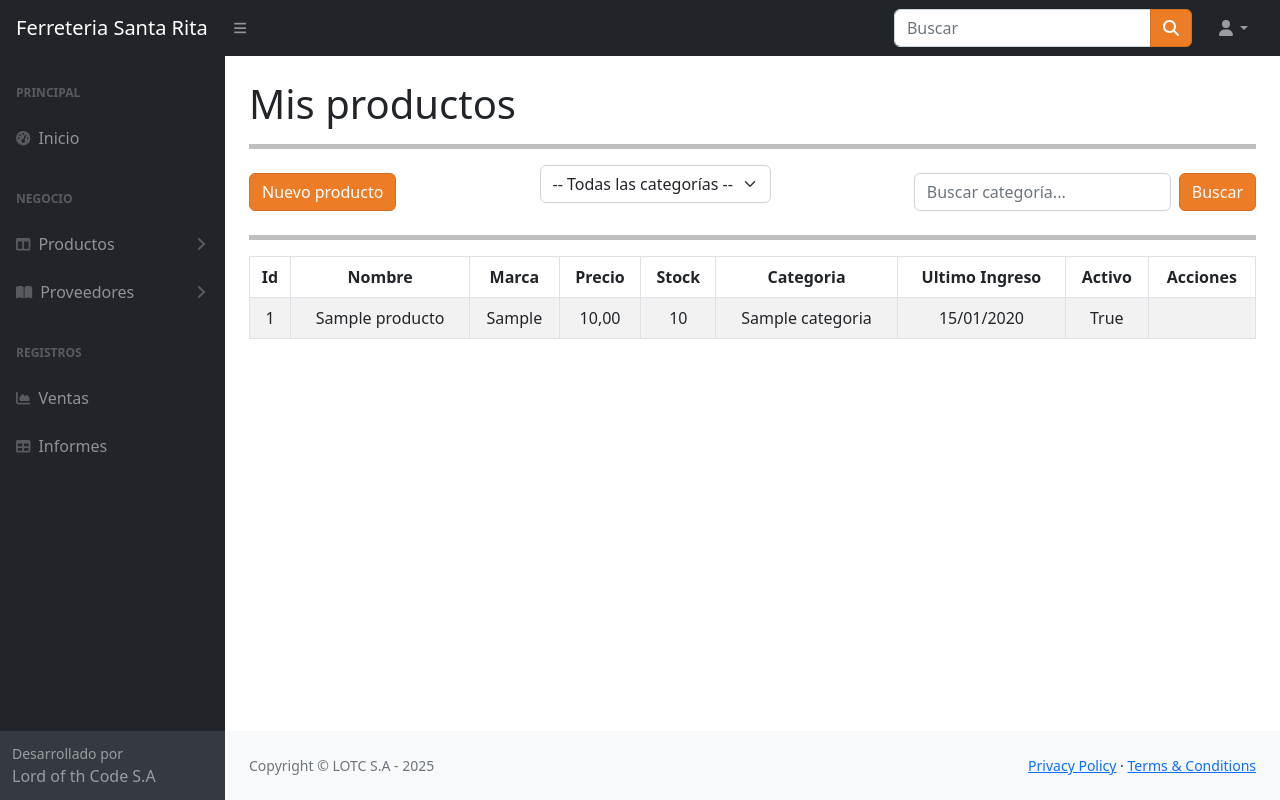
After one commit to RamiroCordoba/PF-ISI-CTT, a Django app: page /productos/productos/misproductos in a window 1280 px wide. The commit adds this page. Run offline with Django 5.2, Linux system fonts and the light colour scheme; tables that the repository leaves empty hold one stand-in row (values such as "Sample post"); some libraries are stand-ins or nearby versions.

Commit message:
CRUD de productos y mejoras esteticas en general

```diff
--- a/dashboard/templates/dashboard/principal.html
+++ b/dashboard/templates/dashboard/principal.html
@@ -110,10 +110,10 @@
                 data-bs-parent="#sidenavAccordion"
               >
                 <nav class="sb-sidenav-menu-nested nav">
-                  <a class="nav-link" href="layout-static.html"
+                  <a class="nav-link" href="{% url 'misproductos' %}"
                     >Lista de productos</a
                   >
-                  <a class="nav-link" href="layout-sidenav-light.html"
+                  <a class="nav-link" href="{% url 'nuevo_producto' %}"
                     >Ingresar nuevo producto</a
                   >
                   <a class="nav-link" href="{% url 'categorias'%}"
--- a/home/templates/home/registro.html
+++ b/home/templates/home/registro.html
@@ -38,6 +38,8 @@ input, select, textarea {
     <div class="row justify-content-center">
       <div class="col-md-8">
         <div class="bg-color-personalizado p- contenedor-bordes-redondos">
+          <h1 class="fst-italic lh-1 mb-4">Ferreteria Santa Rita</h1>
+          <br>
           <h3 class="fst-italic lh-1 mb-9 text-center">Ingrese los datos del usuario nuevo</h3>
           <hr>
           <form action="" method="post" enctype="multipart/form-data">
--- a/productos/models.py
+++ b/productos/models.py
@@ -18,6 +18,7 @@ class Producto(models.Model):
   precio = models.DecimalField(max_digits=10, decimal_places=2)
   stock = models.PositiveIntegerField(default=0)
   stock_maximo = models.PositiveIntegerField(null=True, blank=True)
+  stock_minimo = models.PositiveIntegerField(null=True, blank=True)
   categoria = models.ForeignKey('Categoria', on_delete=models.PROTECT, related_name='productos')
   marca = models.CharField(max_length=50, blank=True, null=True)
   fecha_registro = models.DateTimeField(auto_now_add=True)
--- a/productos/templates/categorias/categoria_list.html
+++ b/productos/templates/categorias/categoria_list.html
@@ -44,10 +44,10 @@
         <td>{{c.descripcion}}</td>
         <td>
           {% if request.user.is_staff %}
-              <a href="{% url 'editar_categoria' c.id %}" class="btn btn-success mt-2" style="--bs-btn-padding-y: .25rem; --bs-btn-padding-x: .5rem; --bs-btn-font-size: .75rem;">
+              <a href="{% url 'editar_categoria' c.id %}" class="btn btn-outline-success mt-2" style="--bs-btn-padding-y: .25rem; --bs-btn-padding-x: .5rem; --bs-btn-font-size: .75rem;">
                   <i class="fa fa-edit fa-sm" title="Editar"></i>
               </a>
-              <a href="{% url 'eliminar_categoria' c.id %}" class="btn btn-danger mt-2" style="--bs-btn-padding-y: .25rem; --bs-btn-padding-x: .5rem; --bs-btn-font-size: .75rem;">
+              <a href="{% url 'eliminar_categoria' c.id %}" class="btn btn-outline-danger mt-2" style="--bs-btn-padding-y: .25rem; --bs-btn-padding-x: .5rem; --bs-btn-font-size: .75rem;">
                   <i class="fa fa-trash fa-sm" title="Eliminar"></i>
               </a>
             {% endif %}
--- /dev/null
+++ b/productos/templates/productos/producto_list.html
@@ -0,0 +1,83 @@
+{% extends 'dashboard/principal.html' %} {% block Contenido %}
+<div class="container-fluid px-4">
+  <h1 class="mt-4">Mis productos</h1>
+  <hr style="height: 5px; background-color: black; border: none" />
+  <!-- Fila de funciones generales -->
+  <div class="d-flex justify-content-between align-items-center mb-3">
+    <div>
+      <a href="{% url 'nuevo_producto' %}" class="btn btn-primary">
+        Nuevo producto
+      </a>
+    <!-- Buscador y quitar filtro -->
+    </div>
+    <div>
+      <form method="get" id="filtro_categoria_form" class="mb-3">
+        <select name="categoria" class="form-select" onchange="document.getElementById('filtro_categoria_form').submit()">
+          <option value="">-- Todas las categorías --</option>
+          {% for cat in categorias %}
+            <option value="{{ cat.id }}" {% if request.GET.categoria == cat.id|stringformat:"s" %}selected{% endif %}>{{ cat.nombre }}</option>
+          {% endfor %}
+        </select>
+      </form>
+    </div>
+    <div class="d-flex align-items-center">
+      {% if request.GET.buscar %}
+        <a href="{% url 'misproductos' %}" class="btn btn-outline-secondary me-2" title="Quitar filtro">
+          <i class="fa fa-times"></i>
+        </a>
+      {% endif %}
+
+      <form method="get" class="d-flex">
+        <input type="text" name="buscar" class="form-control me-2" placeholder="Buscar categoría..." value="{{ request.GET.buscar }}">
+        <button class="btn btn-primary" type="submit">Buscar</button>
+      </form>
+    </div>
+    <!-- Fin de buscador y quitar filtro -->
+
+  </div>
+   <!-- Fin de fila de funciones generales -->
+  <hr style="height: 5px; background-color: black; border: none" />
+  <table class="table table-striped table-bordered text-center">
+    <thead>
+      <tr>
+        <th class="text-center">Id</th>
+        <th class="text-center">Nombre</th>
+        <th class="text-center">Marca</th>
+        <th class="text-center">Precio</th>
+        <th class="text-center">Stock</th>
+        <th class="text-center">Categoria</th>
+        <th class="text-center">Ultimo Ingreso</th>
+        <th class="text-center">Activo</th>
+        <th class="text-center">Acciones</th>
+      </tr>
+    <thead>
+    <tbody>
+      {% for p in productos %}
+      <tr>
+        <td class="text-center">{{p.id}}</td>
+        <td>{{p.nombre}}</td>
+        <td class="text-center">{{p.marca}}</td>
+        <td class="text-center">{{p.precio}}</td>
+        <td class="text-center">{{p.stock}}</td>
+        <td class="text-center">{{p.categoria}}</td>
+        <td class="text-center">{{ p.fecha_ultimo_ingreso|date:"d/m/Y" }}</td>
+        <td class="text-center">{{p.activo}}</td>
+        <td class="text-center">
+          {% if request.user.is_staff %}
+              <a href="{% url 'editar_producto' p.id %}" class="btn btn-outline-success mt-2" style="--bs-btn-padding-y: .25rem; --bs-btn-padding-x: .5rem; --bs-btn-font-size: .75rem;">
+                  <i class="fa fa-edit fa-sm" title="Editar"></i>
+              </a>
+              <a href="{% url 'eliminar_producto' p.id %}" class="btn btn-outline-danger mt-2" style="--bs-btn-padding-y: .25rem; --bs-btn-padding-x: .5rem; --bs-btn-font-size: .75rem;">
+                  <i class="fa fa-trash fa-sm" title="Eliminar"></i>
+              </a>
+              <a href="#" class="btn btn-outline-primary mt-2" style="--bs-btn-padding-y: .25rem; --bs-btn-padding-x: .5rem; --bs-btn-font-size: .75rem;">
+                <i class="fa-solid fa-eye" title="Ver"></i>
+              </a>
+            {% endif %}
+        </td>
+      </tr>
+      {% endfor %}
+    </tbody>
+  </table>
+</div>
+{% endblock Contenido %}
--- a/productos/urls.py
+++ b/productos/urls.py
@@ -3,8 +3,14 @@ from django.urls import path
 from .views import *
 
 urlpatterns = [
+    #__________ Categorias
     path('categorias/', CategoriaList.as_view(), name='categorias'),
     path('categorias/nueva_categoria/', CategoriaCreate.as_view(), name='nueva_categoria'),
     path('categorias/editar_categoria/<int:pk>/', CategoriaUpdate.as_view(), name='editar_categoria'),
     path('categorias/eliminar_categoria/<int:pk>/', CategoriaDelete.as_view(), name='eliminar_categoria'),
+    #__________ Productos
+    path('productos/misproductos', ProductoList.as_view(), name='misproductos'),
+    path('productos/nuevo_producto/', ProductoCreate.as_view(), name='nuevo_producto'),
+    path('productos/editar_producto/<int:pk>/', ProductoUpdate.as_view(), name='editar_producto'),
+    path('productos/eliminar_producto/<int:pk>/', ProductoDelete.as_view(), name='eliminar_producto'),
 ]
--- a/productos/views.py
+++ b/productos/views.py
@@ -35,4 +35,47 @@ class CategoriaDelete(DeleteView):
      model=Categoria
      template_name="categorias/categoria_confirm_delete.html"
      success_url = reverse_lazy("categorias")
-#______ Productos
+
+#______ Productos CRUD
+
+class ProductoList(ListView):
+    model = Producto
+    template_name = "productos/producto_list.html"
+    context_object_name = "productos"
+
+    def get_queryset(self):
+        queryset = super().get_queryset().order_by("id")
+        buscar = self.request.GET.get("buscar")
+        categoria_id = self.request.GET.get("categoria")
+
+        if buscar:
+            queryset = queryset.filter(nombre__icontains=buscar)
+
+        if categoria_id:
+            queryset = queryset.filter(categoria_id=categoria_id)
+
+        return queryset
+
+    def get_context_data(self, **kwargs):
+        context = super().get_context_data(**kwargs)
+        from .models import Categoria
+        context["categorias"] = Categoria.objects.all().order_by("nombre")
+        return context
+
+
+class ProductoCreate(CreateView):
+     model=Producto
+     fields=["nombre","descripcion","precio","stock","stock_maximo","stock_minimo","categoria","marca","fecha_ultimo_ingreso","activo"]
+     template_name="productos/producto_form.html"
+     success_url = reverse_lazy("misproductos")
+
+class ProductoUpdate(UpdateView):
+     model=Producto
+     fields=["nombre","descripcion","precio","stock","stock_maximo","stock_minimo","categoria","marca","fecha_ultimo_ingreso","activo"]
+     template_name="productos/producto_form.html"
+     success_url = reverse_lazy("misproductos")
+
+class ProductoDelete(DeleteView):
+     model=Producto
+     template_name="productos/producto_confirm_delete.html"
+     success_url = reverse_lazy("misproductos")
```
Also changed, not shown: home/templates/home/login.html (+54 -4 lines), productos/templates/productos/producto_confirm_delete.html (added, +25 -0 lines), productos/templates/productos/producto_form.html (added, +21 -0 lines), productos/migrations/0002_producto_stock_minimo.py (added).
